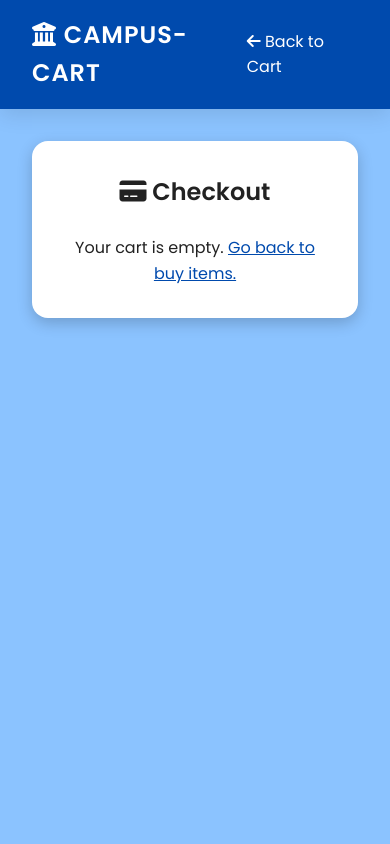
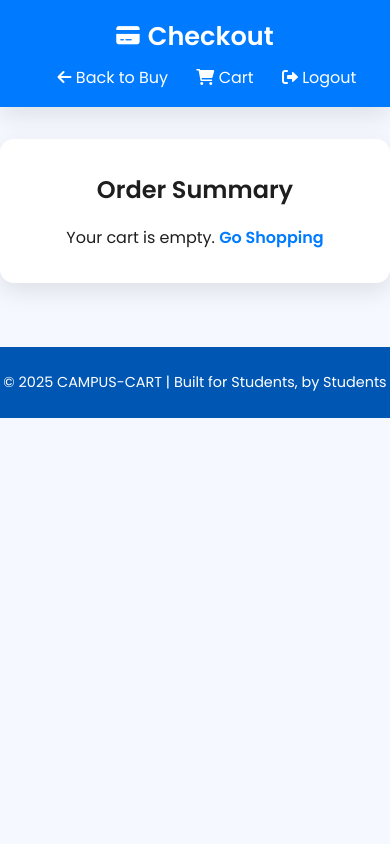
Before and after one commit to shravani370/campus, a Flask app: template templates/checkout.html in a window 390 px wide. Run offline with Flask 3, Linux system fonts and the light colour scheme; the template is opened without the code that fills it, so the values that code supplies are empty.

Commit message:
Enhanced UI for buy and checkout pages

```diff
--- a/static/styles.css
+++ b/static/styles.css
@@ -1,19 +1,21 @@
 @import url('https://fonts.googleapis.com/css2?family=Poppins:wght@300;400;600&display=swap');
 
-/* ---------- Base Styles ---------- */
+/* ---------- Root & Reset ---------- */
 :root {
   --primary: #007bff;
   --primary-dark: #0056b3;
-  --text-dark: #222;
+  --accent: #c67b3e;
+  --text-dark: #1e1e1e;
   --text-light: #fff;
-  --bg-light: #f8fafc;
-  --shadow: 0 6px 20px rgba(0, 0, 0, 0.1);
+  --bg-light: #f5f8ff;
+  --shadow: 0 8px 24px rgba(0, 0, 0, 0.1);
+  --radius: 14px;
 }
 
 * {
-  box-sizing: border-box;
   margin: 0;
   padding: 0;
+  box-sizing: border-box;
 }
 
 body {
@@ -21,35 +23,41 @@ body {
   background: var(--bg-light);
   color: var(--text-dark);
   line-height: 1.6;
-  min-height: 100vh;
+  overflow-x: hidden;
 }
 
 /* ---------- Header ---------- */
 header {
   background: var(--primary);
   color: var(--text-light);
-  padding: 1rem 2rem;
   display: flex;
   align-items: center;
   justify-content: space-between;
+  padding: 1rem 2rem;
   box-shadow: var(--shadow);
   position: sticky;
   top: 0;
-  z-index: 1000;
+  z-index: 10;
 }
 
 header h1 {
+  font-size: 1.6rem;
   font-weight: 600;
-  font-size: 1.5rem;
-  letter-spacing: 1px;
+  display: flex;
+  align-items: center;
+  gap: 0.5rem;
+}
+
+header h1 i {
+  font-size: 1.3rem;
 }
 
 nav a {
   color: var(--text-light);
+  margin-left: 1.5rem;
   text-decoration: none;
-  margin-left: 1.5rem;
-  font-weight: 400;
-  transition: opacity 0.2s ease;
+  font-weight: 500;
+  transition: 0.2s;
 }
 
 nav a:hover {
@@ -58,13 +66,13 @@ nav a:hover {
 
 /* ---------- Hero Section ---------- */
 .hero {
-  position: relative;
   background: linear-gradient(135deg, var(--primary), var(--primary-dark));
   color: var(--text-light);
+  text-align: center;
   padding: 5rem 2rem;
-  text-align: center;
   border-radius: 0 0 30px 30px;
   box-shadow: var(--shadow);
+  position: relative;
   overflow: hidden;
 }
 
@@ -72,7 +80,7 @@ nav a:hover {
   content: '';
   position: absolute;
   inset: 0;
-  background: url('https://source.unsplash.com/1600x900/?campus,students') center/cover no-repeat;
+  background: url('https://source.unsplash.com/1600x900/?students,campus') center/cover no-repeat;
   opacity: 0.25;
   z-index: 0;
 }
@@ -80,28 +88,28 @@ nav a:hover {
 .hero-content {
   position: relative;
   z-index: 1;
-  max-width: 800px;
+  max-width: 700px;
   margin: 0 auto;
 }
 
 .hero h2 {
   font-size: 2.8rem;
+  margin-bottom: 1rem;
   font-weight: 600;
-  margin-bottom: 1rem;
   text-shadow: 0 3px 6px rgba(0, 0, 0, 0.3);
 }
 
 .hero p {
   font-size: 1.1rem;
-  font-weight: 300;
-  opacity: 0.95;
   margin-bottom: 2rem;
+  opacity: 0.9;
 }
 
 .hero .btn {
+  display: inline-block;
   background: var(--text-light);
   color: var(--primary-dark);
-  padding: 0.8rem 2rem;
+  padding: 0.9rem 2.2rem;
   border-radius: 50px;
   text-decoration: none;
   font-weight: 600;
@@ -110,38 +118,214 @@ nav a:hover {
 }
 
 .hero .btn:hover {
-  background: var(--primary-dark);
-  color: var(--text-light);
+  background: var(--accent);
+  color: white;
+  transform: scale(1.05);
 }
 
-/* ---------- Main Content ---------- */
-main {
-  padding: 3rem 2rem;
-  max-width: 1100px;
-  margin: 0 auto;
+/* ---------- Product Grid ---------- */
+.products {
+  max-width: 1200px;
+  margin: 3rem auto;
+  padding: 0 2rem;
+  display: grid;
+  grid-template-columns: repeat(auto-fit, minmax(260px, 1fr));
+  gap: 2rem;
 }
 
-section {
+.product-card {
   background: white;
-  padding: 2rem;
-  border-radius: 12px;
+  border-radius: var(--radius);
   box-shadow: var(--shadow);
-  margin-bottom: 2rem;
+  transition: all 0.3s ease;
+  overflow: hidden;
+  display: flex;
+  flex-direction: column;
 }
 
-section h3 {
-  font-size: 1.6rem;
+.product-card:hover {
+  transform: translateY(-8px);
+  box-shadow: 0 12px 28px rgba(0, 0, 0, 0.15);
+}
+
+.product-card img {
+  width: 100%;
+  height: 200px;
+  object-fit: cover;
+}
+
+.product-content {
+  padding: 1.2rem;
+  flex-grow: 1;
+}
+
+.product-content h3 {
+  font-size: 1.2rem;
+  font-weight: 600;
+  margin-bottom: 0.5rem;
+}
+
+.product-content p {
+  font-size: 0.95rem;
+  color: #444;
   margin-bottom: 1rem;
-  border-left: 5px solid var(--primary);
-  padding-left: 0.6rem;
+}
+
+.product-content .price {
+  font-weight: 600;
+  font-size: 1.1rem;
+  color: var(--accent);
+  margin-bottom: 1rem;
+}
+
+.product-actions {
+  display: flex;
+  justify-content: space-between;
+  gap: 0.5rem;
+}
+
+.product-actions a {
+  flex: 1;
+  text-align: center;
+  padding: 0.7rem;
+  border-radius: 8px;
+  text-decoration: none;
+  font-weight: 500;
+  transition: 0.3s;
+}
+
+.btn-buy {
+  background: var(--primary);
+  color: white;
+}
+
+.btn-buy:hover {
+  background: var(--primary-dark);
+}
+
+.btn-cart {
+  background: var(--accent);
+  color: white;
+}
+
+.btn-cart:hover {
+  background: #a5602b;
+}
+
+/* ---------- Cart Table ---------- */
+.cart-container {
+  max-width: 1000px;
+  margin: 2rem auto;
+  padding: 2rem;
+  background: white;
+  border-radius: var(--radius);
+  box-shadow: var(--shadow);
+  overflow-x: auto;
+}
+
+table {
+  width: 100%;
+  border-collapse: collapse;
+}
+
+th, td {
+  padding: 1rem;
+  text-align: center;
+}
+
+th {
+  background: var(--primary);
+  color: white;
+}
+
+td {
+  border-bottom: 1px solid #ddd;
+}
+
+.remove-btn {
+  background: red;
+  color: white;
+  padding: 0.4rem 1rem;
+  border-radius: 8px;
+  text-decoration: none;
+  font-weight: 500;
+  transition: 0.2s;
+}
+
+.remove-btn:hover {
+  background: #b30000;
+}
+
+/* ---------- Checkout Button ---------- */
+.checkout-btn {
+  display: inline-block;
+  margin-top: 2rem;
+  background: var(--accent);
+  color: white;
+  padding: 1rem 2rem;
+  border-radius: 50px;
+  text-decoration: none;
+  font-weight: 600;
+  transition: all 0.3s ease;
+}
+
+.checkout-btn:hover {
+  background: var(--primary);
+  transform: scale(1.05);
 }
 
 /* ---------- Footer ---------- */
 footer {
   background: var(--primary-dark);
-  color: var(--text-light);
+  color: white;
   text-align: center;
-  padding: 1rem 0;
+  padding: 1.5rem 0;
+  margin-top: 4rem;
   font-size: 0.9rem;
-  margin-top: 3rem;
 }
+
+/* ---------- Responsive ---------- */
+@media (max-width: 768px) {
+  header {
+    flex-direction: column;
+    gap: 0.5rem;
+    text-align: center;
+  }
+
+  .hero h2 {
+    font-size: 2.1rem;
+  }
+
+  .products {
+    grid-template-columns: 1fr;
+    padding: 1rem;
+  }
+
+  .product-card img {
+    height: 180px;
+  }
+
+  table th, table td {
+    padding: 0.7rem;
+    font-size: 0.9rem;
+  }
+
+  .checkout-btn {
+    width: 100%;
+    font-size: 1rem;
+  }
+}
+
+@media (max-width: 480px) {
+  .hero {
+    padding: 3.5rem 1.5rem;
+  }
+
+  .hero h2 {
+    font-size: 1.8rem;
+  }
+
+  .hero p {
+    font-size: 0.95rem;
+  }
+}
--- a/templates/checkout.html
+++ b/templates/checkout.html
@@ -1,66 +1,70 @@
 <!DOCTYPE html>
 <html lang="en">
 <head>
-<meta charset="UTF-8">
-<meta name="viewport" content="width=device-width, initial-scale=1.0">
-<title>CAMPUS-CART - Checkout</title>
-<link rel="stylesheet" href="https://cdnjs.cloudflare.com/ajax/libs/font-awesome/6.0.0/css/all.min.css">
-<link href="https://fonts.googleapis.com/css2?family=Poppins:wght@300;400;600&display=swap" rel="stylesheet">
-<link rel="stylesheet" href="{{ url_for('static', filename='styles.css') }}">
-<style>
-.container {max-width:600px; margin:auto; background:white; padding:2rem; border-radius:1rem; box-shadow:0 5px 15px rgba(0,0,0,0.2);}
-.checkout-btn {margin-top:1.5rem; width:100%; padding:1rem; border:none; border-radius:2rem; background:#c67b3e; color:white; font-size:1.2rem; font-weight:600; cursor:pointer; transition:0.3s;}
-.checkout-btn:hover {background:#007bff; transform:scale(1.05);}
-#payment-message {margin-top:1rem; font-weight:600;}
-input[type="text"] {width:100%; padding:0.8rem; border:2px solid #000; border-radius:0.5rem; margin-top:0.5rem;}
-.payment-option {margin:1rem 0; display:flex; flex-direction:column; text-align:left;}
-</style>
+  <meta charset="UTF-8">
+  <meta name="viewport" content="width=device-width, initial-scale=1.0">
+  <title>Checkout | CAMPUS-CART</title>
+  <link rel="stylesheet" href="{{ url_for('static', filename='styles.css') }}">
+  <link rel="stylesheet" href="https://cdnjs.cloudflare.com/ajax/libs/font-awesome/6.0.0/css/all.min.css">
 </head>
-<body style="background:#8bc3ff;font-family:'Poppins',sans-serif;margin:0;">
-<header style="display:flex; justify-content:space-between; align-items:center; background:#004aad; color:white; padding:1rem 2rem;">
-<h1><i class="fas fa-university"></i> CAMPUS-CART</h1>
-<a href="/cart" style="color:white;text-decoration:none;"><i class="fas fa-arrow-left"></i> Back to Cart</a>
-</header>
+<body>
 
-<main style="padding:2rem;text-align:center;">
-<div class="container">
-<h2 style="margin-bottom:1.5rem;"><i class="fas fa-credit-card"></i> Checkout</h2>
+  <!-- Header -->
+  <header>
+    <h1><i class="fas fa-credit-card"></i> Checkout</h1>
+    <nav>
+      <a href="/buy"><i class="fas fa-arrow-left"></i> Back to Buy</a>
+      <a href="/cart"><i class="fas fa-cart-shopping"></i> Cart</a>
+      <a href="/logout"><i class="fas fa-sign-out-alt"></i> Logout</a>
+    </nav>
+  </header>
 
-{% if cart %}
-<div id="cart-summary" style="text-align:left;">
-<h3>Items:</h3>
-<ul>
-  {% for item in cart %}
-  <li>{{ item.name }} - ₹ {{ "%.2f"|format(item.price / 100) }} ({{ item.seller }})</li>
-  {% endfor %}
-</ul>
-<h3>Total: ₹ {{ "%.2f"|format(total / 100) }}</h3>
-</div>
+  <!-- Main Section -->
+  <main>
+    <section class="cart-container">
+      <h2 style="text-align:center;margin-bottom:1rem;">Order Summary</h2>
 
-<form id="checkout-form" method="POST" action="{{ url_for('process_order') }}">
-  <div class="payment-option">
-    <label><input type="radio" name="payment_method" value="cod" checked> Cash on Delivery (COD)</label>
-    <label style="margin-top:0.5rem;"><input type="radio" name="payment_method" value="upi"> Pay via UPI</label>
-    <input type="text" name="upi_id" placeholder="Enter your UPI ID" id="upi-input" style="display:none;">
-  </div>
-  <button type="submit" class="checkout-btn"><i class="fas fa-lock"></i> Place Order</button>
-</form>
+      {% if cart and cart|length > 0 %}
+      <table>
+        <thead>
+          <tr>
+            <th>Item</th>
+            <th>Seller</th>
+            <th>Price</th>
+          </tr>
+        </thead>
+        <tbody>
+          {% for item in cart %}
+          <tr>
+            <td>{{ item.name }}</td>
+            <td>{{ item.seller }}</td>
+            <td>₹ {{ "%.2f"|format(item.price / 100) }}</td>
+          </tr>
+          {% endfor %}
+        </tbody>
+        <tfoot>
+          <tr>
+            <td colspan="2" style="text-align:right;font-weight:600;">Total:</td>
+            <td style="font-weight:600;">₹ {{ "%.2f"|format(total / 100) }}</td>
+          </tr>
+        </tfoot>
+      </table>
 
-<div id="payment-message"></div>
+      <div style="text-align:center;">
+        <a href="/confirm" class="checkout-btn">
+          <i class="fas fa-lock"></i> Confirm & Pay
+        </a>
+      </div>
+      {% else %}
+      <p style="text-align:center;">Your cart is empty. <a href="/buy" style="color:var(--primary);text-decoration:none;font-weight:600;">Go Shopping</a></p>
+      {% endif %}
+    </section>
+  </main>
 
-<script>
-const upiRadio = document.querySelector('input[value="upi"]');
-const codRadio = document.querySelector('input[value="cod"]');
-const upiInput = document.getElementById('upi-input');
+  <!-- Footer -->
+  <footer>
+    <p>&copy; 2025 CAMPUS-CART | Built for Students, by Students</p>
+  </footer>
 
-upiRadio.addEventListener('change', () => upiInput.style.display='block');
-codRadio.addEventListener('change', () => upiInput.style.display='none');
-</script>
-
-{% else %}
-<p>Your cart is empty. <a href="/buy" style="color:#004aad;">Go back to buy items.</a></p>
-{% endif %}
-</div>
-</main>
 </body>
 </html>
```
Also changed, not shown: templates/buy.html (+46 -29 lines), templates/cart.html (+41 -31 lines).
